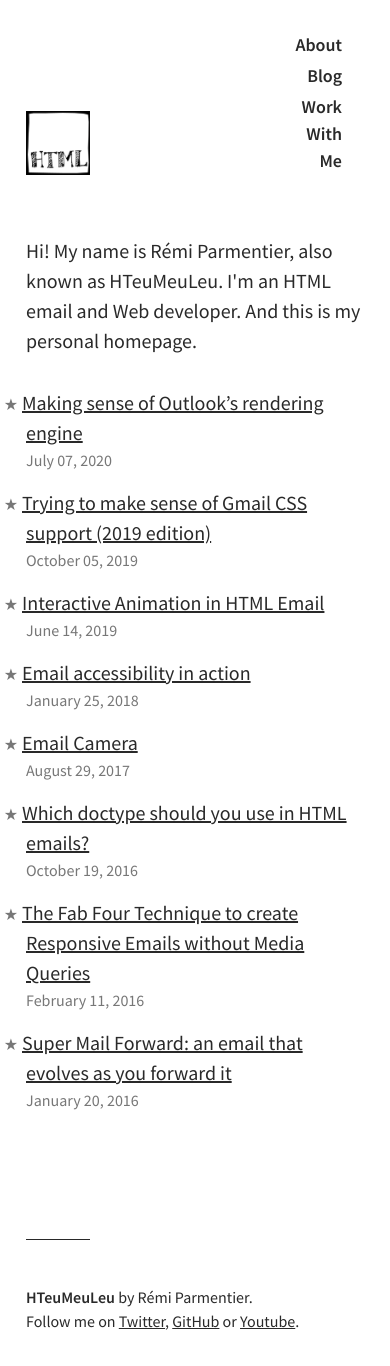
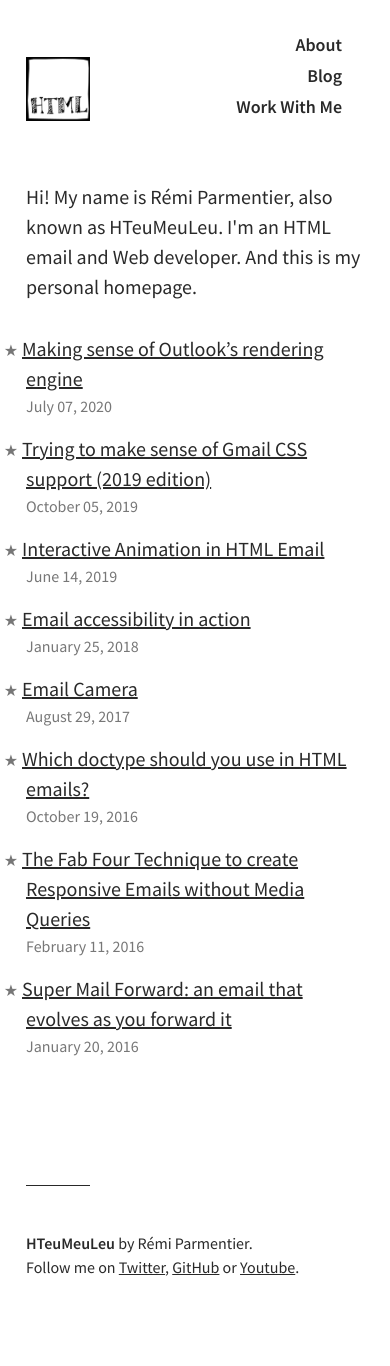
Before and after one commit to hteumeuleu/hteumeuleu.com, a Jekyll site: the page built from _pages/home.md, in a window 390 px wide. Built offline with Jekyll 4.4.1, drawn with Linux system fonts in a browser that asks for light colours; our own code applies the rules of GitHub Pages for plain Markdown files; after the commit the page ends 1312 px from its top, so only the background shows below that.

Commit message:
Update header nav on mobile

```diff
--- a/_sass/_header.scss
+++ b/_sass/_header.scss
@@ -29,7 +29,6 @@
 
 		@media (max-width: rem(600px)) {
 			text-align: right;
-			width: min-content;
 		}
 
 		&.current {
```
